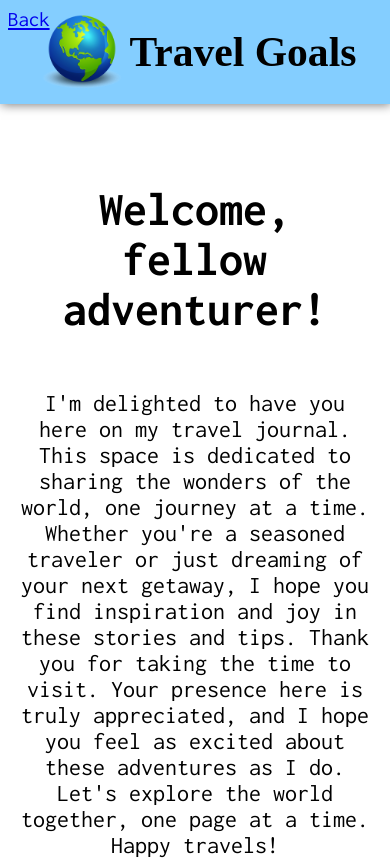
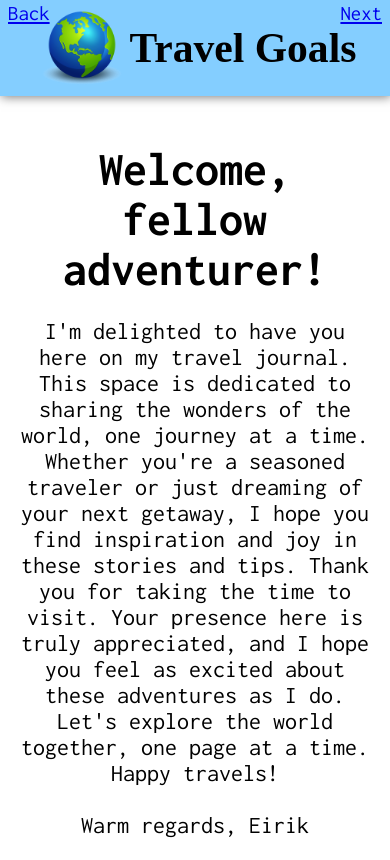
Before and after one commit to RealZasin/AirBnb-Experience-Clone, a React (Vite) app: page /traveljournal in a window 390 px wide. Shown: the top 860 px of the page. Built offline with nearby package versions, Linux system fonts and the light colour scheme; a web font is replaced by a local one.

Commit message:
Page navigation changes

```diff
--- a/src/App.jsx
+++ b/src/App.jsx
@@ -2,6 +2,7 @@ import { BrowserRouter as Router, Routes, Route, Link } from "react-router-dom";
 import Airbnb from "./pages/Airbnb";
 import Traveljournal from "./pages/Traveljournal";
 import NotFound from "./pages/NotFound";
+import Memegenerator from "./pages/Memegenerator"
 
 function App() {
   return (
@@ -10,6 +11,7 @@ function App() {
         <Route index element={<Airbnb />} />
         <Route path="/Airbnb" element={<Airbnb />} />
         <Route path="/traveljournal" element={<Traveljournal />} />
+        <Route path="/memegenerator" element={<Memegenerator />} />
         <Route path="*" element={<NotFound />} />
       </Routes>
     </Router>
--- a/src/components/airbnb/AirNavbar.jsx
+++ b/src/components/airbnb/AirNavbar.jsx
@@ -8,7 +8,7 @@ export default function AirNavbar() {
           <img src="airbnb-logo.png" className={styles.navlogo} />
         </nav>
         <span className={styles.NxtPageFixedLocation}>
-          <Link to="/traveljournal">Next Page</Link>
+          <Link to="/traveljournal">Next</Link>
         </span>
       </>
     );
--- a/src/components/traveljournal/TravelNavBar.jsx
+++ b/src/components/traveljournal/TravelNavBar.jsx
@@ -10,6 +10,9 @@ export default function NavBar() {
       <span className={styles.BackOnePageFixedLocation}>
         <Link to="/">Back</Link>
       </span>
+      <span className={styles.NextPageFixedLocation}>
+        <Link to="/Memegenerator">Next</Link>
+      </span>
     </div>
   );
 }
--- a/src/components/traveljournal/TravelNavBar.module.css
+++ b/src/components/traveljournal/TravelNavBar.module.css
@@ -14,6 +14,23 @@
     width: 8rem;
 }
 
+.BackOnePageFixedLocation{
+    position:fixed;
+    top: 3.2rem;
+    left: 3.5rem;
+     font-family: "Inconsolata", monospace;
+}
+
+h1 {
+    margin: 0;
+}
+
+.NextPageFixedLocation {
+position:fixed;
+top: 3.2rem;
+right: 3.5rem;
+font-family: "Inconsolata", monospace;
+}
 
 
 @media only screen and (max-width: 600px) {
@@ -36,9 +53,20 @@
 
 .BackOnePageFixedLocation{
     position:fixed;
-    top: 0.5rem;
+    top: 0.1rem;
     left: 0.5rem;
      font-family: "Inconsolata", monospace;
 }
 
+.NextPageFixedLocation {
+position:fixed;
+top: 0.1rem;
+right: 0.5rem;
+font-family: "Inconsolata", monospace;
 }
+
+h1 {
+    margin: 0;
+}
+
+}
--- /dev/null
+++ b/src/pages/Memegenerator.jsx
@@ -0,0 +1,11 @@
+import styles from "./Memegenerator.module.css";
+
+export default function Memegenerator() {
+
+
+    return(
+        <div>
+
+        </div>
+    )
+}
```
Also changed, not shown: src/components/Memegenerator/MemeNav.jsx (added), src/components/Memegenerator/MemeNav.module.css (added), src/pages/Memegenerator.module.css (added).
